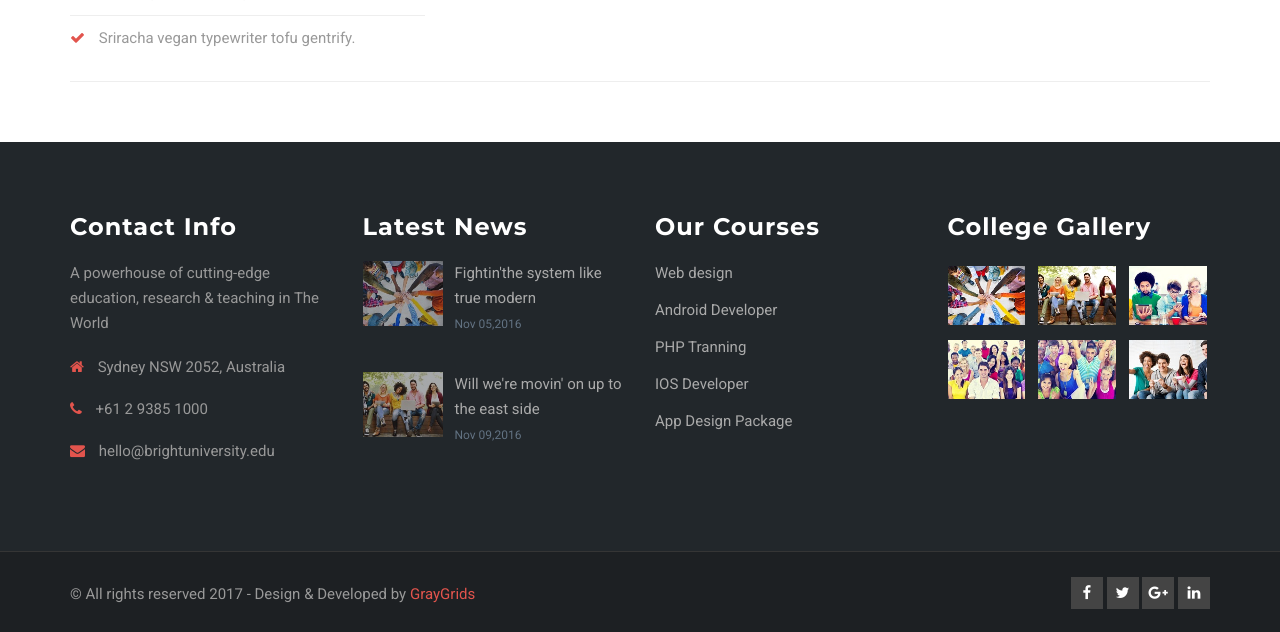
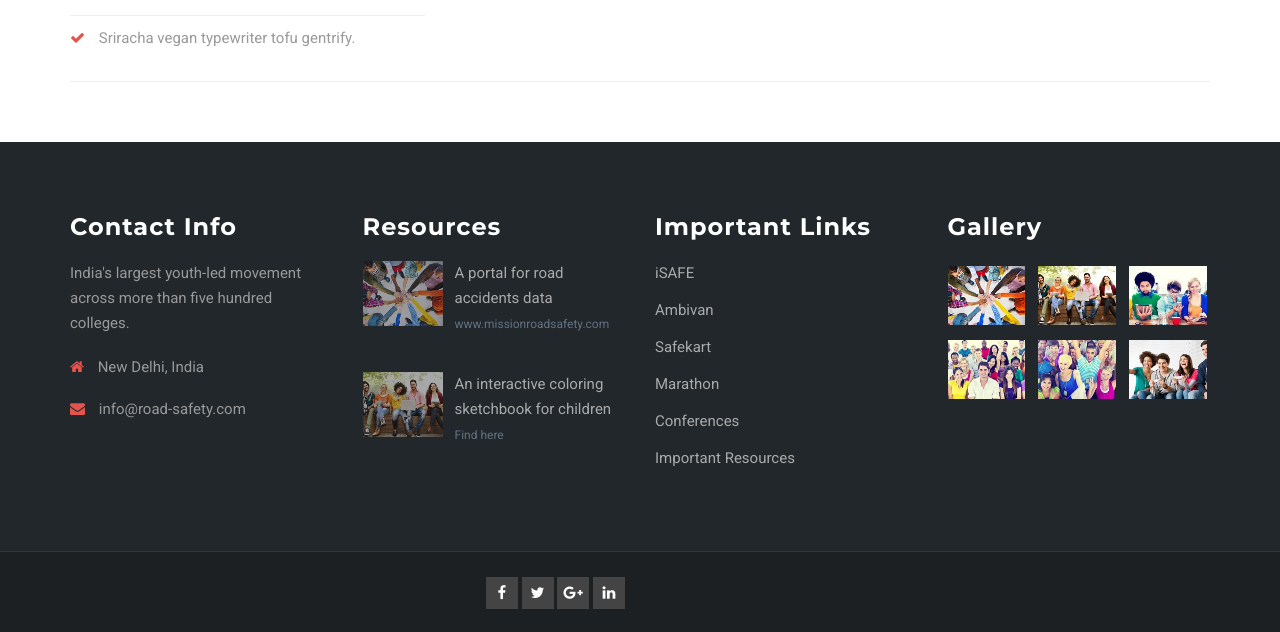
Before and after one commit to DivyanshuSaxena/IRSC-Website, a PHP site: page /about.php in a window 1280 px wide. Shown: the part 1367-1999 px from the top of the page. Run offline with PHP 8.4, Linux system fonts and the light colour scheme.

Commit message:
Chnages in footer

```diff
--- a/website main/about.php
+++ b/website main/about.php
@@ -169,105 +169,7 @@
     </div>
     End Call to Action Section -->
 
-    <!-- Footer Section -->
-    <footer>
-      <!-- Container Starts -->
-      <div class="container">
-        <!-- Row Starts -->
-        <div class="row">
-          <!-- Footer Widget Starts -->
-          <div class="footer-widget col-md-3 col-sm-6 col-xs-12">
-            <h3 class="small-title">
-              Contact Info
-            </h3>
-            <p>
-              A powerhouse of cutting-edge education, research & teaching in The World
-            </p>
-            <ul class="address">
-                <li><i class="fa fa-home"></i> Sydney NSW 2052, Australia</li>
-                <li><i class="fa fa-phone"></i> +61 2 9385 1000</li>
-                <li><i class="fa fa-envelope"></i> hello@brightuniversity.edu</li>
-            </ul>
-          </div><!-- Footer Widget Ends -->
-
-          <!-- Footer Widget Starts -->
-          <div class="footer-widget col-md-3 col-sm-6 col-xs-12">
-            <h3 class="small-title">
-              Latest News
-            </h3>
-            <ul class="recent-post">
-              <li class="post">
-                <a href="assets/img/flicker/img1.jpg" class="lightbox">
-                <img alt="" src="assets/img/flicker/img1.jpg">
-                </a>
-                <p class="text">Fightin'the system like true modern <br><span>Nov 05,2016</span></p>
-              </li>
-              <li class="post">
-                <a href="assets/img/flicker/img1.jpg" class="lightbox">
-                <img alt="" src="assets/img/flicker/img2.jpg">
-                </a>
-                <p class="text">Will we're movin' on up to the east side <br><span>Nov 09,2016</span></p>
-              </li>
-            </ul>
-          </div>
-          <!-- Footer Widget Ends -->
-
-          <!-- Footer Widget Starts -->
-          <div class="footer-widget col-md-3 col-sm-6 col-xs-12">
-            <h3 class="small-title">
-              Our Courses
-            </h3>
-            <ul class="list">
-              <li><a href="#">Web design</a></li>
-              <li><a href="#">Android Developer</a></li>
-              <li><a href="#">PHP Tranning</a></li>
-              <li><a href="#">IOS Developer</a></li>
-              <li><a href="#">App Design Package</a></li>
-            </ul>
-          </div>
-          <!-- Footer Widget Ends -->
-
-          <!-- Footer Widget Starts -->
-          <div class="footer-widget col-md-3 col-sm-6 col-xs-12">
-            <h3 class="small-title">
-              College Gallery
-            </h3>
-            <div class="plain-flicker-gallery">
-              <a href="#" title="Pan Masala"><img src="assets/img/flicker/img1.jpg" alt=""></a>
-              <a href="#" title="Sports Template for Joomla"><img src="assets/img/flicker/img2.jpg" alt=""></a>
-              <a href="" title="Apple Keyboard"><img src="assets/img/flicker/img3.jpg" alt=""></a>
-              <a href="" title="Hard Working"><img src="assets/img/flicker/img4.jpg" alt=""></a>
-              <a href="" title="Smile"><img src="assets/img/flicker/img5.jpg" alt=""></a>
-              <a href="" title="Puzzle"><img src="assets/img/flicker/img6.jpg" alt=""></a>
-            </div>
-          </div><!-- Footer Widget Ends -->
-        </div><!-- Row Ends -->
-      </div><!-- Container Ends -->
-
-      <!-- Copyright -->
-      <div id="copyright">
-        <div class="container">
-          <div class="row">
-            <div class="col-md-6  col-sm-6">
-              <p class="copyright-text">
-                © All rights reserved 2017 - Design &amp; Developed by <a rel="nofollow" href="http://graygrids.com">GrayGrids</a>
-              </p>
-            </div>
-            <div class="col-md-6  col-sm-6">
-              <div class="bottom-social-icons pull-right">
-                <a class="facebook" target="_blank" href="https://web.facebook.com/GrayGrids"><i class="fa fa-facebook"></i></a>
-                <a class="twitter" target="_blank" href="https://twitter.com/GrayGrids"><i class="fa fa-twitter"></i></a>
-                <a class="google-plus" target="_blank" href="https://plus.google.com"><i class="fa fa-google-plus"></i></a>
-                <a class="linkedin" target="_blank" href="https://www.linkedin.com/"><i class="fa fa-linkedin"></i></a>
-              </div>
-            </div>
-          </div>
-        </div>
-      </div>
-      <!-- Copyright  End-->
-
-    </footer>
-    <!-- Footer Section End-->
+    <?php include './footer.php' ?>
 
     <!-- Go To Top Link -->
     <a href="#" class="back-to-top">
--- a/website main/footer.php
+++ b/website main/footer.php
@@ -22,20 +22,20 @@
           <!-- Footer Widget Starts -->
           <div class="footer-widget col-md-3 col-sm-6 col-xs-12">
             <h3 class="small-title">
-              Latest News
+              Resources
             </h3>
             <ul class="recent-post">
               <li class="post">
                 <a href="assets/img/flicker/img1.jpg" class="lightbox">
                 <img alt="" src="assets/img/flicker/img1.jpg">
                 </a>
-                <p class="text">Fightin'the system like true modern <br><span>Nov 05,2016</span></p>
+                <p class="text">A portal for road accidents data <br><span>www.missionroadsafety.com</span></p>
               </li>
               <li class="post">
                 <a href="assets/img/flicker/img1.jpg" class="lightbox">
                 <img alt="" src="assets/img/flicker/img2.jpg">
                 </a>
-                <p class="text">Will we're movin' on up to the east side <br><span>Nov 09,2016</span></p>
+                <p class="text">An interactive coloring sketchbook for children <br><span>Find here</span></p>
               </li>
             </ul>
           </div>
@@ -44,15 +44,15 @@
           <!-- Footer Widget Starts -->
           <div class="footer-widget col-md-3 col-sm-6 col-xs-12">
             <h3 class="small-title">
-              Our Domains
+              Important Links
             </h3>
             <ul class="list">
-              <li><a href="#">Policy Arm</a></li>
-              <li><a href="#">Technical Arm</a></li>
-              <li><a href="#">Medical Arm</a></li>
-              <li><a href="#">Workshop Arm</a></li>
-              <li><a href="#">Law Arm</a></li>
-              <li><a href="#">Services Arm</a></li>
+              <li><a href="#">iSAFE</a></li>
+              <li><a href="#">Ambivan</a></li>
+              <li><a href="#">Safekart</a></li>
+              <li><a href="#">Marathon</a></li>
+              <li><a href="#">Conferences</a></li>
+              <li><a href="#">Important Resources</a></li>
             </ul>
           </div>
           <!-- Footer Widget Ends -->
```
